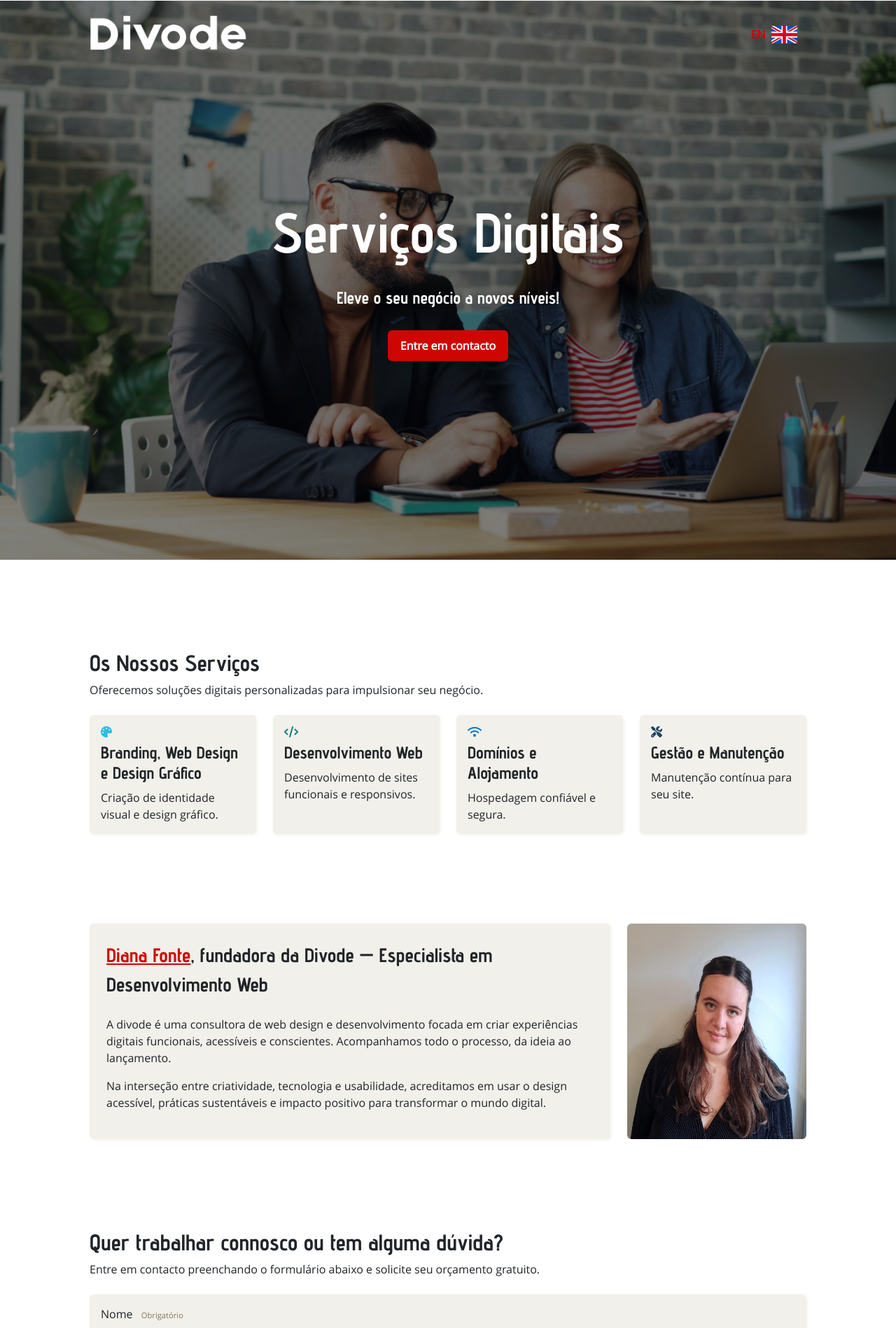
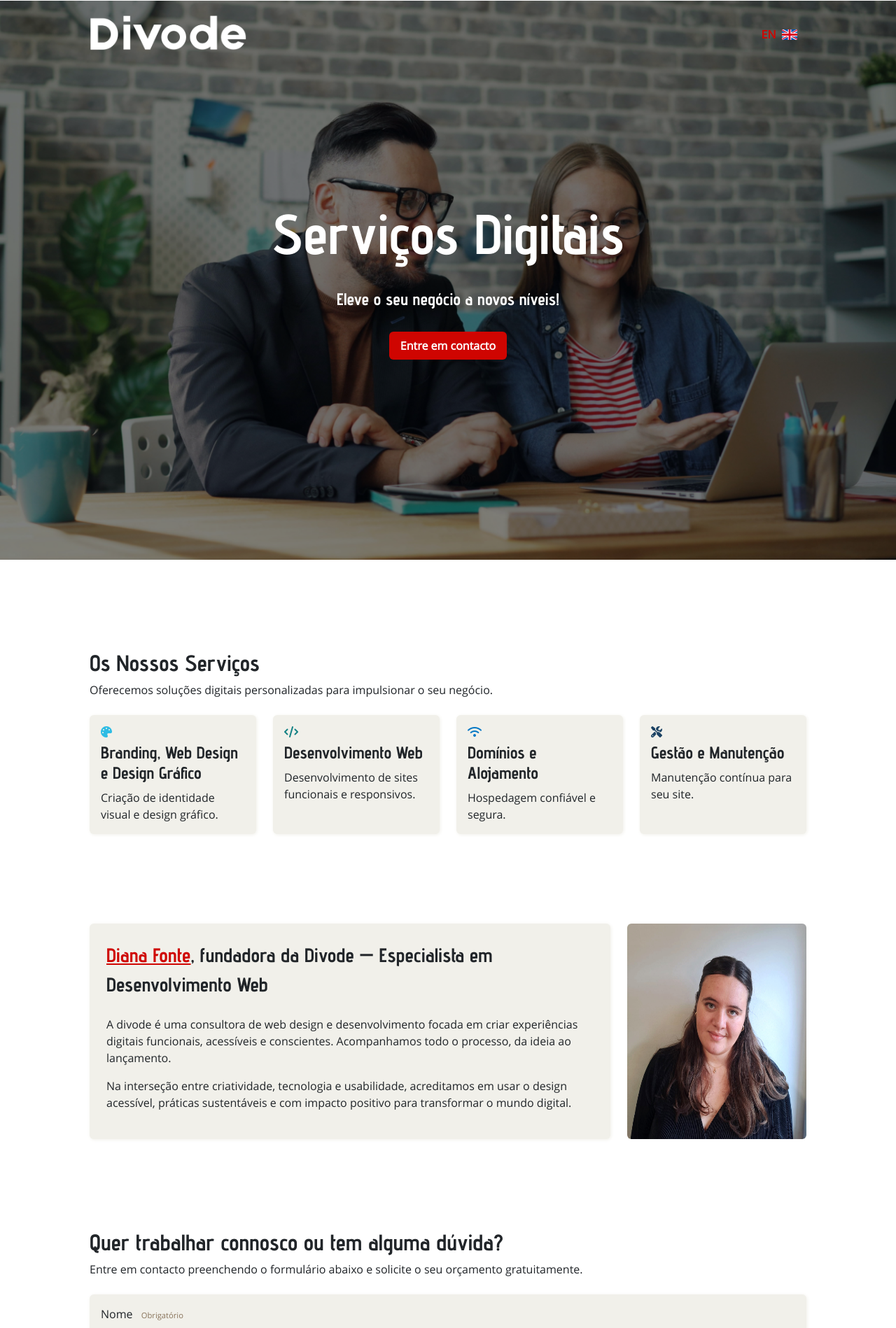
Before and after one commit to divode-diana/MainWebsite, a React (Create React App) app in the folder divode/: page / in a window 1280 px wide. Shown: the top 1898 px of the page at 70% size. Built offline with nearby package versions, Linux system fonts and the light colour scheme.

Commit message:
buttons and typos

```diff
--- a/divode/src/assets/scss/_variables.scss
+++ b/divode/src/assets/scss/_variables.scss
@@ -5,6 +5,7 @@ $light: #F1F0EA;
 $dark: #000;
 
 $red: #CF0501;
+$red-dark: #930503;
 $brown: #88735A;
 $teal: #138184;
 
--- a/divode/src/assets/scss/styles.scss
+++ b/divode/src/assets/scss/styles.scss
@@ -28,7 +28,7 @@ a,
     font-weight: 700;
 
     &:hover {
-        color: $blue;
+        color: $red-dark;
     }
 }
 
@@ -44,14 +44,14 @@ button.btn.btn-primary,
     color: $white;
     width: fit-content;
     font-weight: bold;
-    border: 2px solid $red;
+    border: 0;
     padding: 0.5rem 1rem;
     display: flex;
     align-items: center;
     gap: 0.5rem;
 
     &:hover {
-        border-color: $blue;
+        background-color: $red-dark;
     }
 }
 
@@ -67,8 +67,8 @@ button.btn.btn-primary,
     height: 30px;
 }
 
-.h-25px {
-    height: 25px;
+.h-15px {
+    height: 15px;
 }
 
 .minh-100 {
--- a/divode/src/constants/translations.tsx
+++ b/divode/src/constants/translations.tsx
@@ -8,7 +8,7 @@ export const TRANSLATIONS = [
         },
         services: {
             title: "Os Nossos Serviços",
-            subtitle: "Oferecemos soluções digitais personalizadas para impulsionar seu negócio.",
+            subtitle: "Oferecemos soluções digitais personalizadas para impulsionar o seu negócio.",
             design: {
                 title: "Branding, Web Design e Design Gráfico",
                 hmtl: "Criação de identidade visual e design gráfico."
@@ -29,11 +29,11 @@ export const TRANSLATIONS = [
         about: {
             p1: "<a href={'https://www.linkedin.com/in/dianafonte/'} target='_blank'>Diana Fonte</a>, fundadora da Divode — Especialista em Desenvolvimento Web",
             p2: "A divode é uma consultora de web design e desenvolvimento focada em criar experiências digitais funcionais, acessíveis e conscientes. Acompanhamos todo o processo, da ideia ao lançamento.",
-            p3: "Na interseção entre criatividade, tecnologia e usabilidade, acreditamos em usar o design acessível, práticas sustentáveis e impacto positivo para transformar o mundo digital."
+            p3: "Na interseção entre criatividade, tecnologia e usabilidade, acreditamos em usar o design acessível, práticas sustentáveis e com impacto positivo para transformar o mundo digital."
         },
         contacts:{
             title: "Quer trabalhar connosco ou tem alguma dúvida?",
-            subtitle: "Entre em contacto preenchando o formulário abaixo e solicite seu orçamento gratuito.",
+            subtitle: "Entre em contacto preenchendo o formulário abaixo e solicite o seu orçamento gratuitamente.",
             form:{
                 mandatory: "Obrigatório",
                 label1: "Nome",
--- a/divode/src/pages/Homepage.tsx
+++ b/divode/src/pages/Homepage.tsx
@@ -99,7 +99,7 @@ const Homepage = () => {
                                         : "./flag/PT.svg"
                                 }
                                 alt="language flag"
-                                className="h-25px w-auto"
+                                className="h-15px w-auto"
                             />
                         </Button>
                     </nav>
@@ -338,9 +338,14 @@ const Homepage = () => {
 
             <footer className="w-100 mt-5 d-flex flex-column align-items-center gap-4 mb-4">
                 <div className="d-flex gap-5 fs-2">
-                    <Link to={`mailto:info@divode.io`} className="email">
+                    <a
+                        href="mailto:info@divode.io"
+                        className="email"
+                        target="_blank"
+                        rel="noopener noreferrer"
+                    >
                         <Icon icon="envelope" />
-                    </Link>
+                    </a>
                     <Link
                         to={"https://www.linkedin.com/in/dianafonte/"}
                         target="_blank"
```
